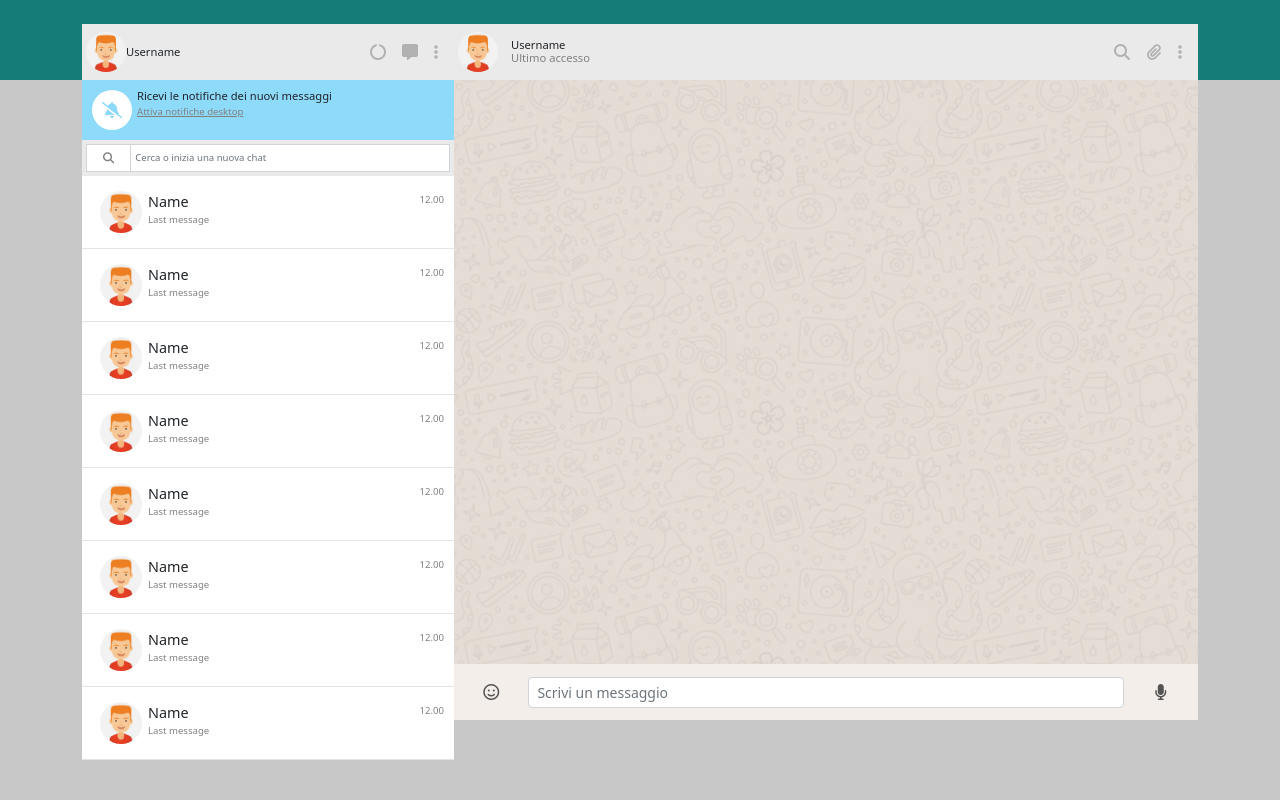
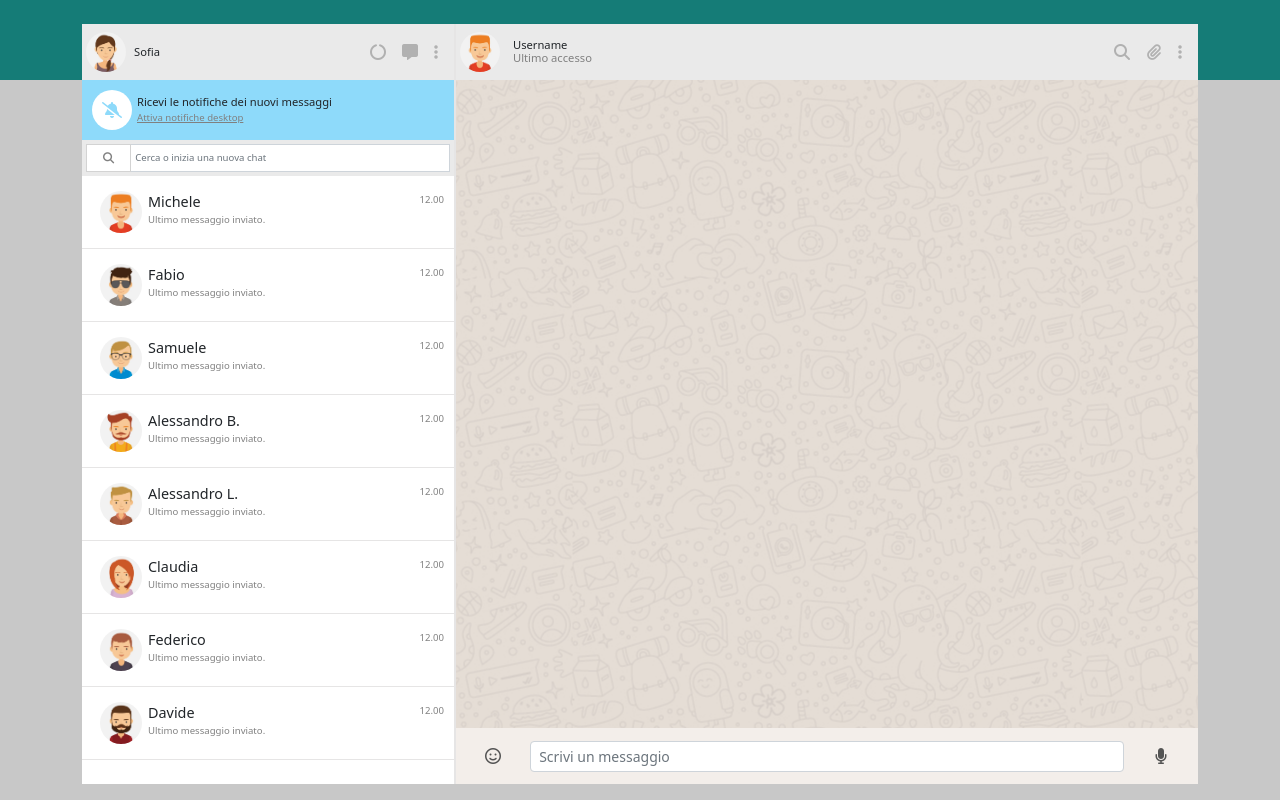
Before and after one commit to donatomontrone/vue-boolzapp, a plain HTML site: page index.html in a window 1280 px wide. Drawn offline with nearby package versions, Linux system fonts and the light colour scheme.

Commit message:
add v-for chat img and name

```diff
--- a/css/style.css
+++ b/css/style.css
@@ -8,7 +8,7 @@ background: linear-gradient(180deg, rgb(21, 124, 119) 10%, rgb(200, 200, 200) 10
 }
 
 .chat-wrapper{
-    height: 90vh;
+    height: 95vh;
 }
 
 aside{
@@ -83,14 +83,14 @@ p.last-access {
     color: grey;
 }
 
-#chat-list{
-    overflow-y: scroll;
-    background-color: white;
-}
 
 .single-chat{
     padding:15px 10px 15px 18px;
     border-bottom: 1px solid rgb(230, 229, 229);
+}
+
+.single-chat-active{
+    background-color: lightgray;
 }
 
 .contact-info img{
@@ -110,6 +110,7 @@ p.last-access {
 
 main{
     width: 70%;
+    border-left: 2px solid rgb(230, 229, 229);
 }
 
 main #active-chat{
--- a/index.html
+++ b/index.html
@@ -18,15 +18,15 @@
     </head>
     <body>
         <div id="app">
-            <div class="backgroud">
+            <div class="backgroud pt-4">
                 <div class="container">
                     <div class="row">
                         <div class="col-12 chat-wrapper d-flex justify-content-center">
-                            <aside class="mt-4">
+                            <aside class="overflow-hidden">
                                 <section id="user" class="d-flex justify-content-between align-items-center pe-3 py-2 ps-1">
                                     <div class="user-avatar">
-                                        <img src="./css/img/avatar_1.jpg" alt="avatar 1" class="rounded-circle">
-                                        <p class="d-inline">Username</p>
+                                        <img src="./css/img/avatar_io.jpg" alt="Sofia" class="rounded-circle me-2">
+                                        <p class="d-inline">Sofia</p>
                                     </div>
                                     <div class="user-button">
                                         <a href="#"><i class="fa-solid fa-circle-notch"></i></a>
@@ -34,7 +34,7 @@
                                         <a href="#"><i class="fa-solid fa-ellipsis-vertical"></i></a>
                                     </div>
                                 </section>
-                                <section id="notification" class="d-flex">
+                                <section id="notification" class="d-flex align-items-center">
                                     <div class="bell-rounded rounded-circle">
                                         <i class="fa-solid fa-bell-slash"></i>
                                     </div>
@@ -49,13 +49,13 @@
                                         <input type="text" class="form-control rounded-0 ps-1" placeholder="Cerca o inizia una nuova chat">
                                     </div>
                                 </div>
-                                <section id="chat-list">
+                                <section id="chat-list" class="overflow-auto">
                                     <div class="single-chat d-flex justify-content-between" v-for="(contact, index) in contacts">
                                             <div class="contact-info d-flex">
-                                                <img src="./css/img/avatar_1.jpg" alt="1" class="rounded-circle">
+                                                <img :src="`./css/img/avatar${contact.avatar}.jpg`" :alt="contact.name" class="rounded-circle">
                                                 <div class="contact-text">
-                                                    <p class="m-0 contact-name">Name</p>
-                                                    <p class="m-0 contact-last-message">Last message</p>
+                                                    <p class="m-0 contact-name">{{contact.name}}</p>
+                                                    <p class="m-0 contact-last-message">Ultimo messaggio inviato.</p>
                                                 </div>
                                             </div>
                                             <div class="last-message-time">
@@ -66,7 +66,7 @@
                                     </div>
                                 </section>
                             </aside>
-                            <main class="mt-4">
+                            <main class="">
                                 <section id="user-active" class="d-flex justify-content-between align-items-center pe-3 py-2 ps-1">
                                     <div class="user-avatar d-flex align-items-center">
                                         <img src="./css/img/avatar_1.jpg" alt="avatar 1" class="rounded-circle me-2">
```
Also changed, not shown: js/script.js (+13 -1 lines).
